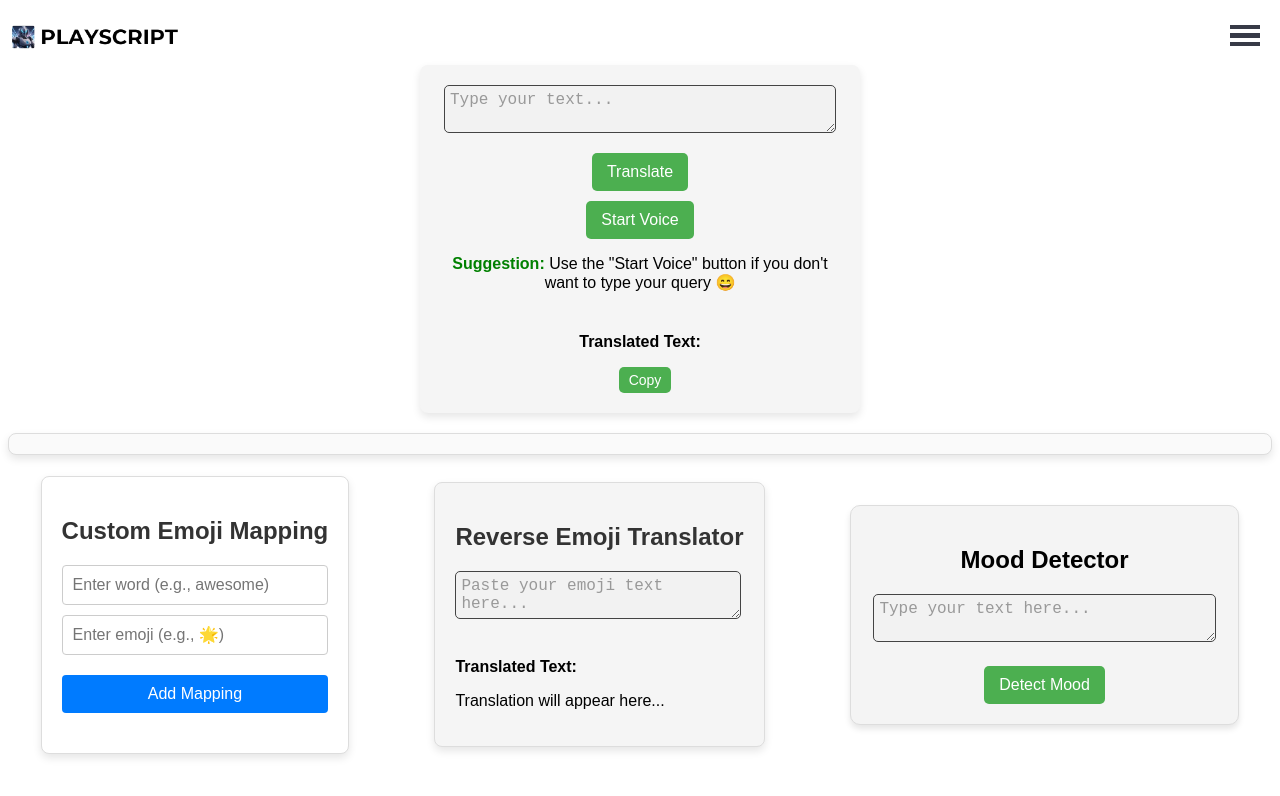
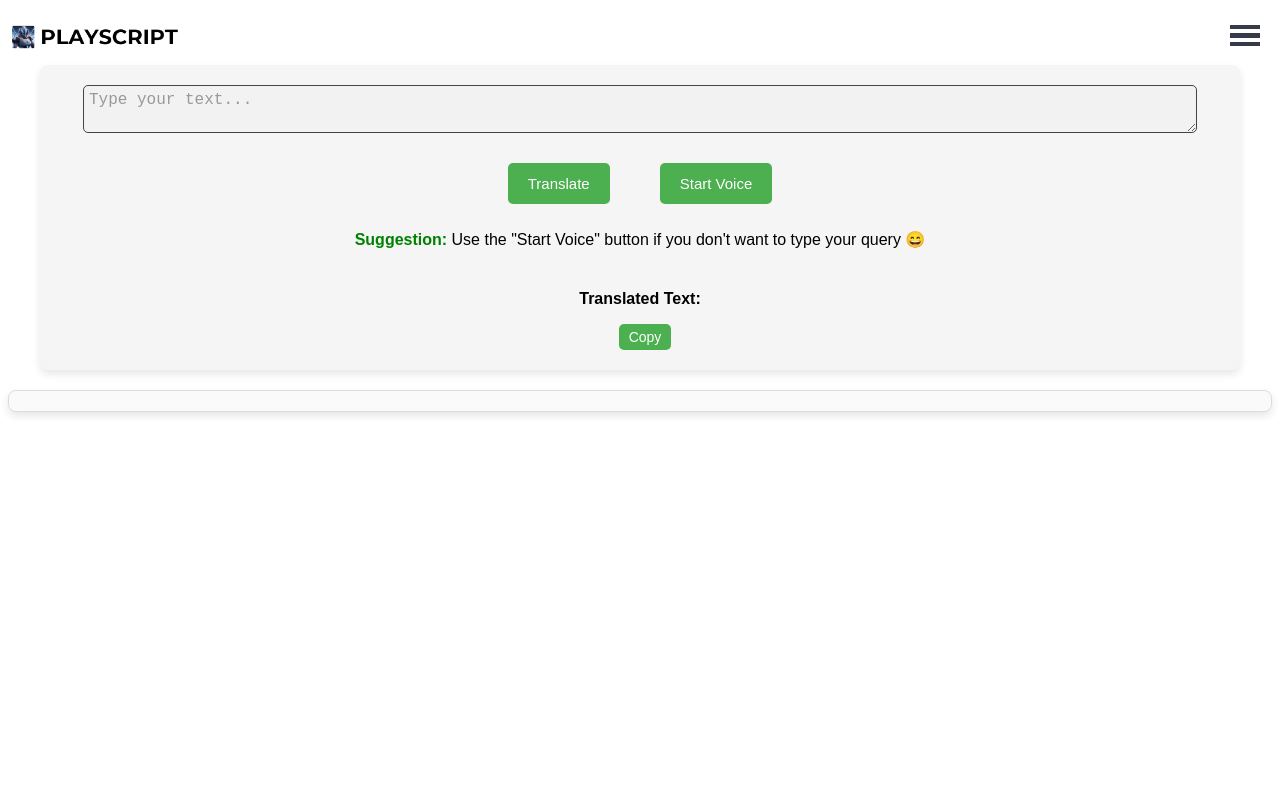
Before and after one commit to playscrbot/Emojilator, a React (Vite) app: page /emoji in a window 1280 px wide. Shown: the top 796 px of the page. Built offline with nearby package versions, Linux system fonts and the light colour scheme.

Commit message:
second commit

```diff
--- a/index.html
+++ b/index.html
@@ -10,7 +10,6 @@
     <div id="root"></div>
     <script type="module" src="/src/index.jsx"></script>
     <script src="https://cdn.jsdelivr.net/npm/aos@2.3.4/dist/aos.js"></script>
-
     <script>
       // Initialize AOS
       AOS.init();
--- a/package.json
+++ b/package.json
@@ -4,7 +4,7 @@
   "type": "module",
   "description": "React TypeScript on Replit, using Vite bundler",
   "scripts": {
-    "dev": "nodemon --watch 'src/**/*.jsx' --exec 'vite'",
+    "dev": "vite",
     "build": "vite build",
     "preview": "vite preview"
   },
@@ -24,6 +24,7 @@
     "@nextui-org/react": "^2.2.9",
     "axios": "^1.7.8",
     "downloadjs": "^1.4.7",
+    "gif.js": "^0.2.0",
     "html-to-image": "^1.11.11",
     "leaflet": "^1.9.4",
     "nodemon": "^3.1.7",
--- a/src/App.css
+++ b/src/App.css
@@ -21,119 +21,15 @@ h2 {
   align-items: center;
   justify-content: center;
   text-align: center;
-  max-width: 400px;
+  width: 100%;
+  max-width: 1200px;
   background-color: #f5f5f5;
   border-radius: 8px;
   padding: 20px;
   margin: 0 auto;
   margin-top: 65px;
+  box-sizing: border-box;
   box-shadow: 0 4px 8px rgba(0, 0, 0, 0.1);
-}
-
-.custom-emoji-mapper {
-  display: flex;
-  justify-content: space-between;
-  align-items: center;
-  gap: 20px;
-}
-
-.custom-emoji-mapping {
-  background-color: #fff;
-  border: 1px solid #ddd;
-  border-radius: 8px;
-  padding: 20px;
-  max-width: 400px;
-  margin: auto;
-  box-shadow: 0 4px 8px rgba(0, 0, 0, 0.1);
-}
-
-.reverse-emoji-translator {
-  background-color: #f5f5f5;
-  border: 1px solid #ddd;
-  border-radius: 8px;
-  padding: 20px;
-  max-width: 400px;
-  margin: auto;
-  box-shadow: 0 4px 8px rgba(0, 0, 0, 0.1);
-}
-
-.add-mapping {
-  display: flex;
-  flex-direction: column;
-  gap: 10px;
-  margin-bottom: 20px;
-}
-
-.add-mapping input {
-  padding: 10px;
-  font-size: 16px;
-  border: 1px solid #ccc;
-  border-radius: 4px;
-  width: 100%;
-  box-sizing: border-box;
-}
-
-.add-mapping button {
-  padding: 10px 15px;
-  font-size: 16px;
-  color: #fff;
-  background-color: #007bff;
-  border: none;
-  border-radius: 4px;
-  cursor: pointer;
-  transition: background-color 0.3s ease;
-}
-
-.add-mapping button:hover {
-  background-color: #0056b3;
-}
-
-.mapping-list {
-  margin-top: 20px;
-}
-
-.mapping-list h3 {
-  font-size: 20px;
-  color: #555;
-  margin-bottom: 10px;
-  text-align: center;
-}
-
-.mapping-list ul {
-  list-style: none;
-  padding: 0;
-  margin: 0;
-}
-
-.mapping-list li {
-  background: #f9f9f9;
-  padding: 10px;
-  margin: 10px 0;
-  border: 1px solid #ddd;
-  border-radius: 4px;
-  display: flex;
-  justify-content: space-between;
-  align-items: center;
-  box-shadow: 0 2px 4px rgba(0, 0, 0, 0.1);
-}
-
-.mapping-list li strong {
-  color: #333;
-}
-
-.mapping-list button {
-  padding: 5px 10px;
-  font-size: 14px;
-  color: #fff;
-  background-color: #dc3545;
-  border: none;
-  border-radius: 4px;
-  cursor: pointer;
-  transition: background-color 0.3s ease;
-}
-
-.mapping-list button:hover {
-  background-color: #c82333;
 }
 
 textarea {
@@ -201,6 +97,26 @@ button:disabled {
   cursor: not-allowed;
 }
 
+.button-container {
+  display: flex;
+  justify-content: center;
+  align-items: center;
+  max-width: 100%;
+  overflow: hidden;
+  padding: 10px;
+  gap: 10px;
+}
+
+.button-container button {
+  flex: 1;
+  padding: 10px 20px;
+  font-size: 15px;
+  line-height: 1.4;
+  white-space: nowrap;
+  cursor: pointer;
+  box-sizing: border-box;
+}
+
 .tooltip {
   position: absolute;
   background-color: #000;
@@ -264,54 +180,27 @@ div > strong {
   margin-left: 10px;
 }
 
-.mood-detector {
-  text-align: center;
-  max-width: 500px;
-  margin: 50px auto;
-  padding: 20px;
-  border: 1px solid #ddd;
-  border-radius: 10px;
-  box-shadow: 0 4px 6px rgba(0, 0, 0, 0.1);
-  background-color: #f4f4f4;
-}
-
-@keyframes fadeInScale {
-  0% {
-    opacity: 0;
-    transform: scale(0.9);
-  }
-  100% {
-    opacity: 1;
-    transform: scale(1);
-  }
-}
-
-.mood-result {
-  animation: fadeInScale 0.5s ease-out;
-  transition: background-color 0.3s ease-in-out;
-}
-
-.mood-result:hover {
-  box-shadow: 0 4px 10px rgba(0, 0, 0, 0.2);
-}
-
 .sticker-container-wrapper {
   display: flex;
   flex-wrap: wrap;
-  justify-content: center;
+  align-items: center;
+  justify-content: space-evenly;
   gap: 10px;
+  padding: 10px;
   margin-top: 20px;
-  padding: 10px;
   background-color: #fafafa;
   border: 1px solid #ddd;
   border-radius: 8px;
+  box-sizing: border-box;
   box-shadow: 0 4px 8px rgba(0, 0, 0, 0.1);
+  max-width: 100%;
 }
 
 .sticker-container {
-  width: 150px;
+  width: 250px;
   height: 150px;
   display: flex;
+  box-shadow: #000;
   align-items: center;
   justify-content: center;
   background-color: #fff;
@@ -328,8 +217,38 @@ div > strong {
 
 .sticker-text {
   font-size: 25px;
-  line-height: 1.5;
-  margin-top: 60px;
+  line-height: 1.2;
+  margin-top: 30px;
+  text-align: center;
+}
+
+@keyframes bounce {
+  0%, 20%, 50%, 80%, 100% {
+    transform: translateY(0);
+  }
+  40% {
+    transform: translateY(-20px);
+  }
+  60% {
+    transform: translateY(-10px);
+  }
+}
+
+@keyframes spin {
+  0% {
+    transform: rotate(0deg);
+  }
+  100% {
+    transform: rotate(360deg);
+  }
+}
+
+.animated-bounce {
+  animation: bounce 2s infinite;
+}
+
+.animated-spin {
+  animation: spin 2s linear infinite;
 }
 
 .loading-container {
@@ -423,7 +342,15 @@ Note: Beware of modifying this element as it can break the animations - you shou
   width: 100%;
   height: 100%;
   z-index: -1;
-  background: linear-gradient(45deg, #78b0e3, #ff8e62);
+  background: linear-gradient(45deg, #ff9a9e, #fad0c4, #fad0c4, #fbc2eb, #8fd3f4);
+  background-size: 400% 400%;
+  animation: gradient-animation 15s ease infinite;
+}
+
+@keyframes gradient-animation {
+  0% { background-position: 0% 50%; }
+  50% { background-position: 100% 50%; }
+  100% { background-position: 0% 50%; }
 }
 
 .timeline {
--- a/src/components/CustomEmojiMapping.jsx
+++ /dev/null
@@ -1,59 +0,0 @@
-import React, { useState } from 'react';
-
-const CustomEmojiMapping = ({ customMap, setCustomMap, allMappings }) => {
-  const [wordInput, setWordInput] = useState('');
-  const [emojiInput, setEmojiInput] = useState('');
-
-  const handleAddMapping = () => {
-    if (wordInput.trim() === '' || emojiInput.trim() === '') {
-      alert('Both word and emoji fields must be filled!');
-      return;
-    }
-    if (allMappings[wordInput]) {
-      alert(`The word "${wordInput}" is already mapped to an emoji.`);
-      return;
-    }
-    setCustomMap((prevMap) => ({ ...prevMap, [wordInput]: emojiInput }));
-    setWordInput('');
-    setEmojiInput('');
-  };
-
-  const handleDeleteMapping = (word) => {
-    const updatedMap = { ...customMap };
-    delete updatedMap[word];
-    setCustomMap(updatedMap);
-  };
-
-  return (
-    <div className="custom-emoji-mapping">
-      <h2>Custom Emoji Mapping</h2>
-      <div className="add-mapping">
-        <input
-          type="text"
-          value={wordInput}
-          onChange={(e) => setWordInput(e.target.value)}
-          placeholder="Enter word (e.g., awesome)"
-        />
-        <input
-          type="text"
-          value={emojiInput}
-          onChange={(e) => setEmojiInput(e.target.value)}
-          placeholder="Enter emoji (e.g., 🌟)"
-        />
-        <button onClick={handleAddMapping}>Add Mapping</button>
-      </div>
-      <div className="mapping-list">
-        <ul>
-          {Object.entries(customMap).map(([word, emoji]) => (
-            <li key={word}>
-              <strong>{word}</strong>: {emoji}
-              <button onClick={() => handleDeleteMapping(word)}>Delete</button>
-            </li>
-          ))}
-        </ul>
-      </div>
-    </div>
-  );
-};
-
-export default CustomEmojiMapping;
--- a/src/components/EmojiTranslator.jsx
+++ b/src/components/EmojiTranslator.jsx
@@ -1,43 +1,14 @@
 import { useState, useEffect } from 'react';
-import axios from "axios";
 import emojiMap from './EmojiMap';
-import CustomEmojiMapping from './CustomEmojiMapping';
-import ReverseTranslator from './ReverseTranslator';
 
 const EmojiTranslator = () => {
   const [inputText, setInputText] = useState('');
   const [outputText, setOutputText] = useState('');
-  const [customMap, setCustomMap] = useState({});
-  const [allMappings, setAllMappings] = useState({ ...emojiMap });
   const [suggestions, setSuggestions] = useState([]);
   const [translated, setTranslated] = useState('');
   const [isVoiceRecognitionActive, setIsVoiceRecognitionActive] = useState(false);
 
-  const [mood, setMood] = useState("");
-  const [emoji, setEmoji] = useState("");
-  const [bgColor, setBgColor] = useState("#f4f4f4");
-  const [moodDescription, setMoodDescription] = useState("");
-  const [loading, setLoading] = useState(false);
-
   const [recognition, setRecognition] = useState(null);
-
-  const moodEmojis = {
-    happy: "😊",
-    sad: "😞",
-    neutral: "😐",
-    excited: "🤩",
-    anxious: "😰",
-    angry: "😡",
-  };
-
-  const moodColors = {
-    happy: "#d4edda",
-    sad: "#f8d7da",
-    neutral: "#fdfd96",
-    excited: "#d1c4e9",
-    anxious: "#ffe6e6",
-    angry: "#ffcccc",
-  };
 
   useEffect(() => {
     if ('webkitSpeechRecognition' in window) {
@@ -55,67 +26,9 @@ const EmojiTranslator = () => {
     }
   }, []);
 
-  // Load custom mappings from localStorage
-  useEffect(() => {
-    const savedCustomMap = JSON.parse(localStorage.getItem('customEmojiMap')) || {};
-    setCustomMap(savedCustomMap);
-    setAllMappings({ ...emojiMap, ...savedCustomMap });
-  }, []);
-
-  const analyzeMood = async () => {
-    if (!inputText) {
-      setMood("Please enter some text to analyze.");
-      setEmoji("");
-      setBgColor("#f4f4f4");
-      return;
-    }
-
-    setLoading(true);
-    try {
-      const response = await axios.post(
-        "https://api.openai.com/v1/chat/completions",
-        {
-          model: "gpt-3.5-turbo",
-          messages: [
-            {
-              role: "system",
-              content:
-                "You are a mood analysis assistant. Given a text input, identify the primary mood and explain why it reflects that mood. Use nuanced moods like 'excited' or 'anxious' where applicable.",
-            },
-            { role: "user", content: inputText },
-          ],
-        },
-        {
-          headers: {
-            "Authorization": `Bearer YOUR_OPENAI_API_KEY`,
-            "Content-Type": "application/json",
-          },
-        }
-      );
-
-      const analysis = response.data.choices[0].message.content;
-
-      // Extract mood and description from GPT output
-      const detectedMood = analysis.match(/Mood: (\w+)/)[1].toLowerCase();
-      const description = analysis.split("Description:")[1]?.trim();
-
-      setMood(`Mood: ${detectedMood}`);
-      setMoodDescription(description || "No description available.");
-      setEmoji(moodEmojis[detectedMood] || "🤔");
-      setBgColor(moodColors[detectedMood] || "#f4f4f4");
-    } catch (error) {
-      console.error("Error analyzing mood:", error);
-      setMood("Error: Could not detect mood.");
-      setEmoji("❌");
-      setBgColor("#f4f4f4");
-    } finally {
-      setLoading(false);
-    }
-  };
-
   const translateToEmoji = () => {
     const words = inputText.split(' ');
-    const translatedWords = words.map((word) => allMappings[word.toLowerCase()] || word);
+    const translatedWords = words.map((word) => emojiMap[word.toLowerCase()] || word);
     setOutputText(translatedWords.join(' '));
     setTranslated(translatedWords.join(' '));
   };
@@ -150,18 +63,43 @@ const EmojiTranslator = () => {
   };
 
   const stickerVariations = [
-    { color: '#FFD700', fontFamily: 'cursive', fontWeight: 'bold', textShadow: '2px 2px 4px rgba(0, 0, 0, 0.3)' },
-    { color: '#87CEEB', fontFamily: 'Arial, sans-serif', fontStyle: 'italic', textDecoration: 'underline' },
-    { color: '#FF69B4', fontSize: '28px', fontFamily: 'fantasy' },
-    { color: '#FFA07A', fontFamily: 'Georgia, serif', letterSpacing: '2px', lineHeight: '1.5' },
-    { color: '#90EE90', fontFamily: 'monospace' },
+    { color: '#FFD700', fontFamily: 'cursive', fontWeight: 'bold', textShadow: '2px 2px 4px rgba(0, 0, 0, 0.3)' }
   ];
 
-  const generateStickerContainer = (outputText, styles) => (
-    <div className="sticker-container" style={styles}>
-      <p className="sticker-text">{outputText}</p>
-    </div>
-  );
+  const stickerVariations2 = [
+    { color: '#FF69B4', fontSize: '28px', fontFamily: 'fantasy' }
+  ];
+
+  const stickerVariations3 = [
+    { color: '#87CEEB', fontFamily: 'Arial, sans-serif', fontStyle: 'italic', textDecoration: 'underline' }
+  ];
+
+  const generateStickerAsPng = (text, styles) => {
+    const canvas = document.createElement("canvas");
+    const ctx = canvas.getContext("2d");
+
+    // Set canvas dimensions
+    canvas.width = 150; // Match sticker dimensions
+    canvas.height = 150;
+
+    // Apply background color
+    ctx.fillStyle = styles.backgroundColor || "#fff";
+    ctx.fillRect(0, 0, canvas.width, canvas.height);
+
+    // Apply text styles
+    ctx.font = `${styles.fontWeight || "normal"} ${styles.fontSize || "25px"} ${
+      styles.fontFamily || "sans-serif"
+    }`;
+    ctx.fillStyle = styles.color || "#000";
+    ctx.textAlign = "center";
+    ctx.textBaseline = "middle";
+
+    // Draw the text
+    ctx.fillText(text, canvas.width / 2, canvas.height / 2);
+
+    // Convert canvas to PNG
+    return canvas.toDataURL("image/png");
+  };
 
   return (
    <>
@@ -180,11 +118,23 @@ const EmojiTranslator = () => {
           ))}
         </div>
       )}
-      <button onClick={translateToEmoji}>Translate</button>
-      <span style={{ margin: '0 15px' }}></span>
-      <button onClick={handleToggleVoiceRecognition}>
-        {isVoiceRecognitionActive ? 'Stop Voice' : 'Start Voice'}
-      </button>
+      <div className="button-container">
+        <button className="translate-button" onClick={translateToEmoji}>
+          Translate
+        </button>
+        <span style={{ margin: '0 15px' }}></span>
+        <button className="voice-button" onClick={handleToggleVoiceRecognition}>
+        {isVoiceRecognitionActive ? (
+          <>
+          <span>Stop</span> <span>Voice</span>
+          </>
+          ) : (
+          <>
+          <span>Start</span> <span>Voice</span>
+          </>
+        )}
+        </button>
+      </div>
       <p>
         <strong style={{ color: 'green' }}>Suggestion:</strong>
         {' '}Use the "Start Voice" button if you don't want to type your query 😄
@@ -196,45 +146,22 @@ const EmojiTranslator = () => {
     </div>
     <div className="sticker-container-wrapper">
        {translated && (
-         <div>
+         <>
            {stickerVariations.map((styles, index) => (
-             <div key={index} className="sticker-container" style={styles}>
-               {generateStickerContainer(translated, styles, index)}
-             </div>
+            <img key={index} src={generateStickerAsPng(translated, styles)} className="sticker-container" style={styles} alt={`Sticker ${index + 1}`}>
+            </img>
            ))}
-         </div>
+           {stickerVariations2.map((styles, index) => (
+            <img key={index} src={generateStickerAsPng(translated, styles, index)} className="sticker-container" style={styles} alt={`Sticker ${index + 1}`}>
+            </img>
+           ))}
+           {stickerVariations3.map((styles, index) => (
+            <img key={index} src={generateStickerAsPng(translated, styles, index)} className="sticker-container" style={styles} alt={`Sticker ${index + 1}`}>
+            </img>
+           ))}
+         </>
        )}
     </div>
-    <section className="custom-emoji-mapper">
-    <CustomEmojiMapping className="custom-emoji-mapping" customMap={customMap} setCustomMap={setCustomMap} allMappings={allMappings} />
-    <ReverseTranslator className="reverse-emoji-translator" allMappings={allMappings} />
-    <div className="mood-detector">
-      <h1>Mood Detector</h1>
-      <textarea
-        value={inputText}
-        onChange={(e) => setInputText(e.target.value)}
-        placeholder="Type your text here..."
-      />
-      <button onClick={analyzeMood} disabled={loading}>
-        {loading ? "Analyzing..." : "Detect Mood"}
-      </button>
-      {mood && (
-        <div
-          className="mood-result"
-          style={{
-            backgroundColor: bgColor,
-            borderRadius: "10px",
-            padding: "15px",
-          }}
-        >
-          <p>
-            <strong>{emoji}</strong> {mood}
-          </p>
-          {moodDescription && <p><em>{moodDescription}</em></p>}
-        </div>
-      )}
-    </div>
-    </section>
    </>
   );
 };
--- a/src/components/ReverseTranslator.jsx
+++ /dev/null
@@ -1,37 +0,0 @@
-import React, { useState } from 'react';
-
-const ReverseTranslator = ({ allMappings }) => {
-  const [inputText, setInputText] = useState('');
-  const [outputText, setOutputText] = useState('');
-
-  const translateToWords = (text) => {
-    const elements = text.split(' ');
-    const translatedWords = elements.map((element) =>
-      Object.keys(allMappings).find((key) => allMappings[key] === element) || element
-    );
-    setOutputText(translatedWords.join(' '));
-  };
-
-  const handleInputChange = (e) => {
-    const value = e.target.value;
-    setInputText(value);
-    translateToWords(value);
-  };
-
-  return (
-    <div className="reverse-emoji-translator">
-      <h2>Reverse Emoji Translator</h2>
-      <textarea
-        value={inputText}
-        onChange={handleInputChange}
-        placeholder="Paste your emoji text here..."
-      />
-      <div>
-        <strong>Translated Text:</strong>
-        <p>{outputText || 'Translation will appear here...'}</p>
-      </div>
-    </div>
-  );
-};
-
-export default ReverseTranslator;
```
Also changed, not shown: src/App.jsx (+1 -8 lines), src/components/EmojiMap.jsx (+12 -4 lines), src/components/Home.jsx (+9 -9 lines), LICENSE.txt, 1 other file (tests, documents, lock files or other folders).
